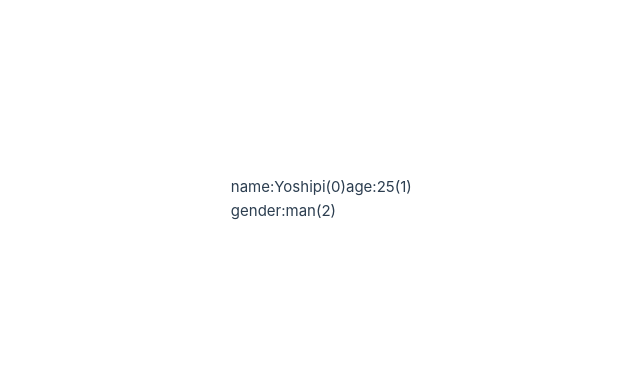
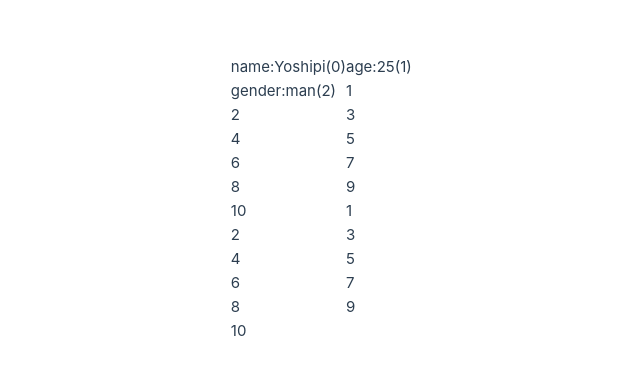
Before and after one commit to mskk3215/vue-lesson, a Vue app: page / in a window 1280 px wide. Shown: the part 201-576 px from the top of the page, without its empty margins (294-934 px from the left). Built offline with nearby package versions, Linux system fonts and the light colour scheme.

Commit message:
feat: Add v-for by numeric times

```diff
--- a/src/App.vue
+++ b/src/App.vue
@@ -8,4 +8,6 @@ const user = ref({
 </script>
 <template>
   <p v-for="(value, key, index) in user" :key="value">{{ key }}:{{ value }}({{ index }})</p>
+  <p v-for="n in 10" :key="n">{{ n }}</p>
+  <p v-for="n of 10" :key="n">{{ n }}</p>
 </template>
```
